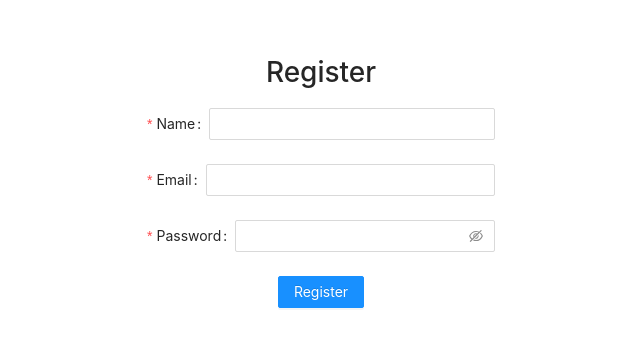
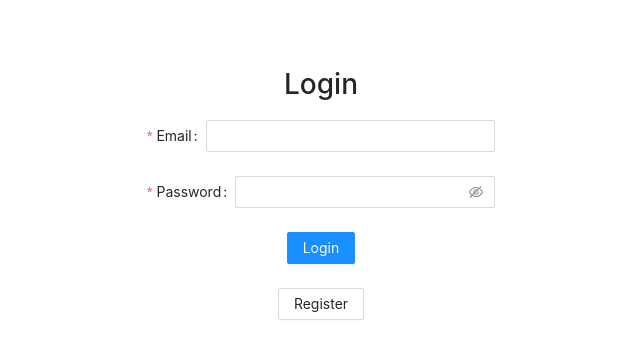
Before and after one commit to Archana-archu1809/form, a React (Create React App) app: page / in a window 1280 px wide. Shown: the part 209-568 px from the top of the page, without its empty margins (319-959 px from the left). Built offline with nearby package versions, Linux system fonts and the light colour scheme.

Commit message:
login form

```diff
--- a/package.json
+++ b/package.json
@@ -10,6 +10,7 @@
     "axios": "^1.1.3",
     "react": "^18.2.0",
     "react-dom": "^18.2.0",
+    "react-router-dom": "^6.4.2",
     "react-scripts": "5.0.1",
     "web-vitals": "^2.1.4"
   },
--- a/src/App.js
+++ b/src/App.js
@@ -1,11 +1,21 @@
 import logo from './logo.svg';
 import './App.css';
 import Register from './Register';
+import Login from './Login';
+import {BrowserRouter as Router, Routes, Route} from "react-router-dom"
 
 function App() {
   return (
     <div className="App">
-    <Register />
+      <Router>
+        <Routes>
+          <Route path="/" element={<Login />} />
+          <Route path="/signup" element={<Register/>} />
+        </Routes>
+      </Router>
+
+
+
     </div>
   );
 }
--- /dev/null
+++ b/src/Login.js
@@ -0,0 +1,75 @@
+import  Axios  from "axios";
+import {Input, Form, Button, Row, Col} from "antd";
+import { useState } from "react";
+import {useNavigate} from "react-router-dom"
+
+function Login(){
+    const [loginStatus,setLoginStatus]=useState("");
+    const navigate=useNavigate();
+    const onFinish = (values) => {
+        Axios.post("http://localhost:8000/login", {
+          email: values.email,
+
+          password: values.password,
+        }).then((response) => {
+          if (response.data.message) {
+            setLoginStatus(response.data.message);
+          } else {
+            setLoginStatus("");
+          }
+        });
+      };
+      const Register=()=>{
+        navigate("/signup")
+      }
+
+    return(
+        <div>
+             <Row
+      type="flex"
+      justify="center"
+      align="middle"
+      style={{ minHeight: "100vh" }}
+    >
+      <Col>
+        <h1>Login</h1>
+        <Form autoComplete="off" onFinish={onFinish}>
+          <Form.Item
+            rules={[
+              {
+                required: true,
+                message: "Please input your email",
+                type: "email",
+              },
+            ]}
+            label="Email"
+            name="email"
+          >
+            <Input />
+          </Form.Item>
+          <Form.Item
+            rules={[
+              {
+                required: true,
+                message: "Please input your password!",
+              },
+            ]}
+            label="Password"
+            name="password"
+          >
+            <Input.Password />
+          </Form.Item>
+          <Form.Item>
+            <Button type="primary" htmlType="submit">
+             Login
+            </Button>
+          </Form.Item>
+        </Form>
+        <h3>{loginStatus}</h3>
+        <Button onClick={Register}>Register</Button>
+      </Col>
+    </Row>
+            </div>
+    )
+}
+export default Login;
```
Also changed, not shown: 1 other file (tests, documents, lock files or other folders).
